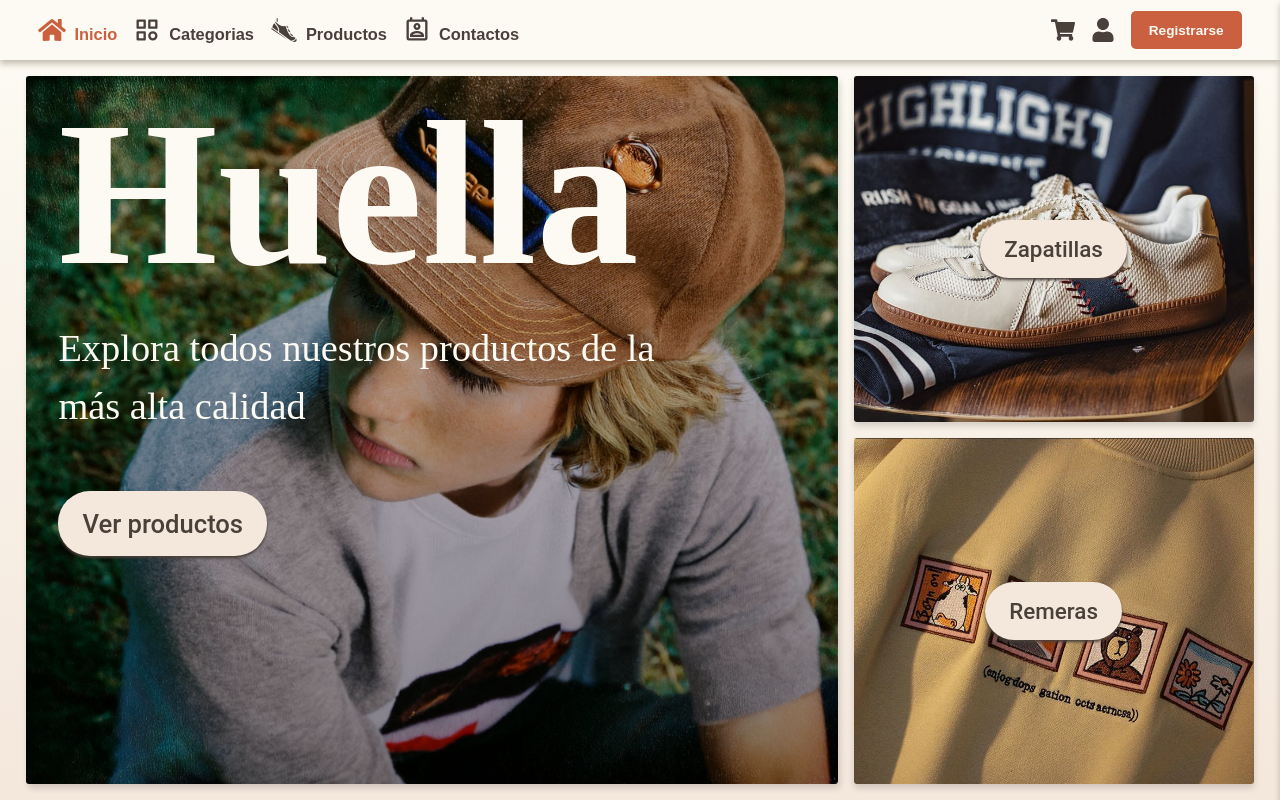
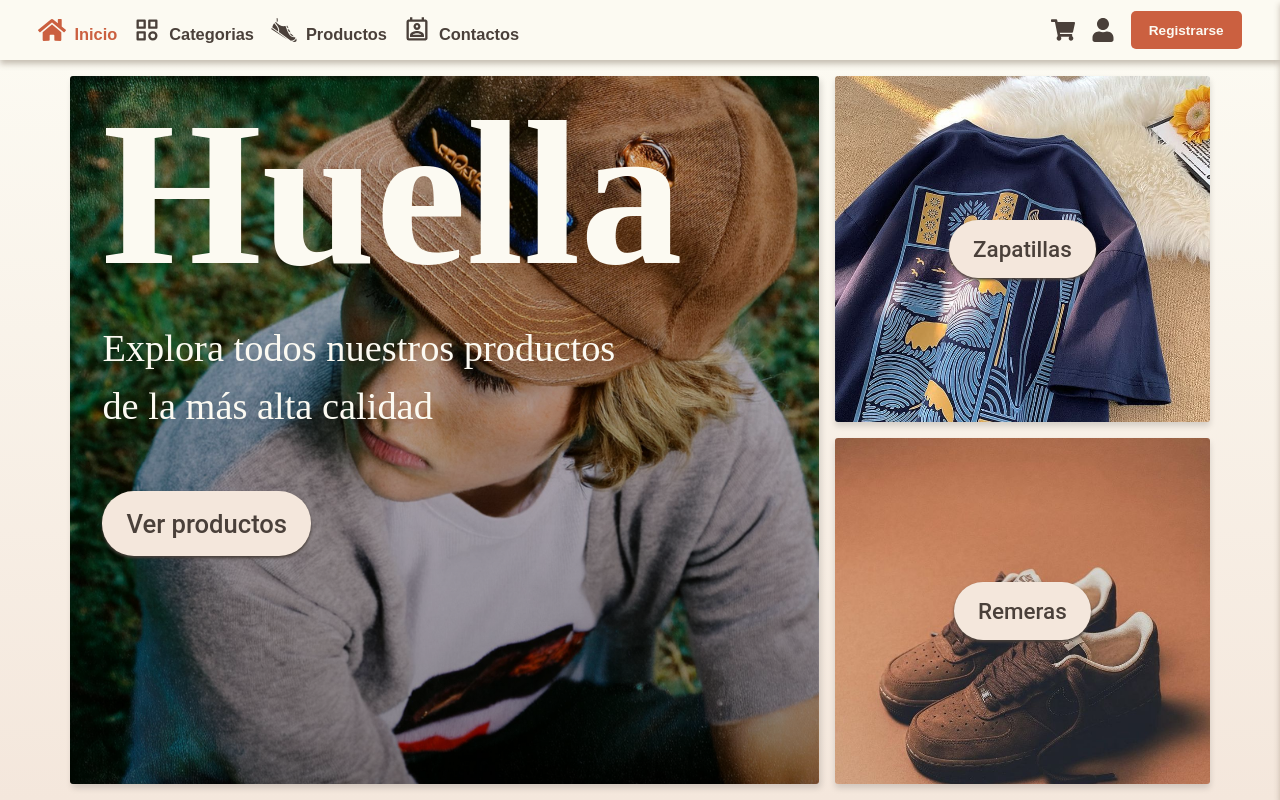
Before and after one commit to Aleotinano/Huella, a React (Vite) app in the folder Frontend/: page / in a window 1280 px wide. Shown: the top 800 px of the page. Built offline with nearby package versions, Linux system fonts and the light colour scheme.

Commit message:
avance en el diseño y logica

```diff
--- a/Frontend/src/Componentes/Header.jsx
+++ b/Frontend/src/Componentes/Header.jsx
@@ -24,7 +24,7 @@ export const Header = () => {
           aria-label="Explorar zapatillas"
         >
           <a
-            href="#Productos"
+            href="#zapatillas"
             className={headercustom.linkButton}
             aria-label="Ver zapatillas"
           >
@@ -37,7 +37,7 @@ export const Header = () => {
           aria-label="Explorar remeras"
         >
           <a
-            href="#Productos"
+            href="#remeras"
             aria-label="Ver remeras"
             className={headercustom.linkButton}
           >
--- a/Frontend/src/Componentes/Productos.jsx
+++ b/Frontend/src/Componentes/Productos.jsx
@@ -65,7 +65,11 @@ export const Products = ({ products, Incartcustom }) => {
   return (
     <div className={productscustom.TotalContainer} id="Productos">
       {categories.map((category) => (
-        <div key={category} className={productscustom.CategorySection}>
+        <div
+          key={category}
+          className={productscustom.CategorySection}
+          id={category}
+        >
           <div>
             <h2 className={productscustom.CategoryTitle}>{category}</h2>
           </div>
--- a/Frontend/src/Componentes/headercustom.module.css
+++ b/Frontend/src/Componentes/headercustom.module.css
@@ -20,7 +20,7 @@
   background-repeat: no-repeat;
   background-size: cover;
   flex: 1.5;
-  max-width: 65%;
+  max-width: 60%;
   height: 100%;
   display: flex;
   flex-direction: column;
@@ -32,7 +32,7 @@
   padding: 0 2rem;
   min-height: 100%;
   color: var(--background-color);
-  border-radius: 3px; /* Bordes redondeados */
+  border-radius: 3px;
 }
 
 .firstContainer h1 {
@@ -52,7 +52,7 @@
 
 .secondContainer {
   flex: 1;
-  max-width: 400px;
+  max-width: 30%;
   display: flex;
   flex-direction: column;
   justify-content: center;
@@ -70,32 +70,29 @@
   position: relative;
   color: white;
   width: 100%;
-  max-width: 400px;
   height: 50%;
   box-shadow: 0 4px 6px var(--shadow-color);
   font-family: "Roboto", sans-serif;
-  border-radius: 3px; /* Bordes redondeados */
+  border-radius: 3px;
   transition: var(--transition-ease);
 }
 
 .secondContainerSecondImg {
-  background-image: url("../assets/background2.jpg");
-  background-position: top;
+  background-image: url("../assets/zapas4.jpeg");
 }
 
 .secondContainerSecondImg:hover {
   background-image: linear-gradient(rgba(0, 0, 0, 0.1), rgba(0, 0, 0, 0.015)),
-    url("../assets/background2.jpg");
+    url("../assets/remeras2.jpeg");
 }
 
 .secondContainerfirtsimg:hover {
   background-image: linear-gradient(rgba(0, 0, 0, 0.1), rgba(0, 0, 0, 0.015)),
-    url("../assets/background1.jpg");
+    url("../assets/remeras2.jpeg");
 }
 
 .secondContainerfirtsimg {
-  background-image: url("../assets/background1.jpg");
-  background-position: center;
+  background-image: url("../assets/remeras10.jpeg");
 }
 
 .linkButton {
--- a/Frontend/src/UserAuth/Login/Login.jsx
+++ b/Frontend/src/UserAuth/Login/Login.jsx
@@ -13,7 +13,6 @@ export const Login = () => {
   const [error, setError] = useState(null);
   const [isSubmitting, setIsSubmitting] = useState(false);
   const [showPassword, setShowPassword] = useState(false);
-
   const { authenticated, login } = useContext(AuthContext);
   const loginUsernameId = useId();
   const loginPasswordId = useId();
```
Also changed, not shown: Frontend/src/assets/back.jpeg (added), Frontend/src/assets/background31.png (deleted).
